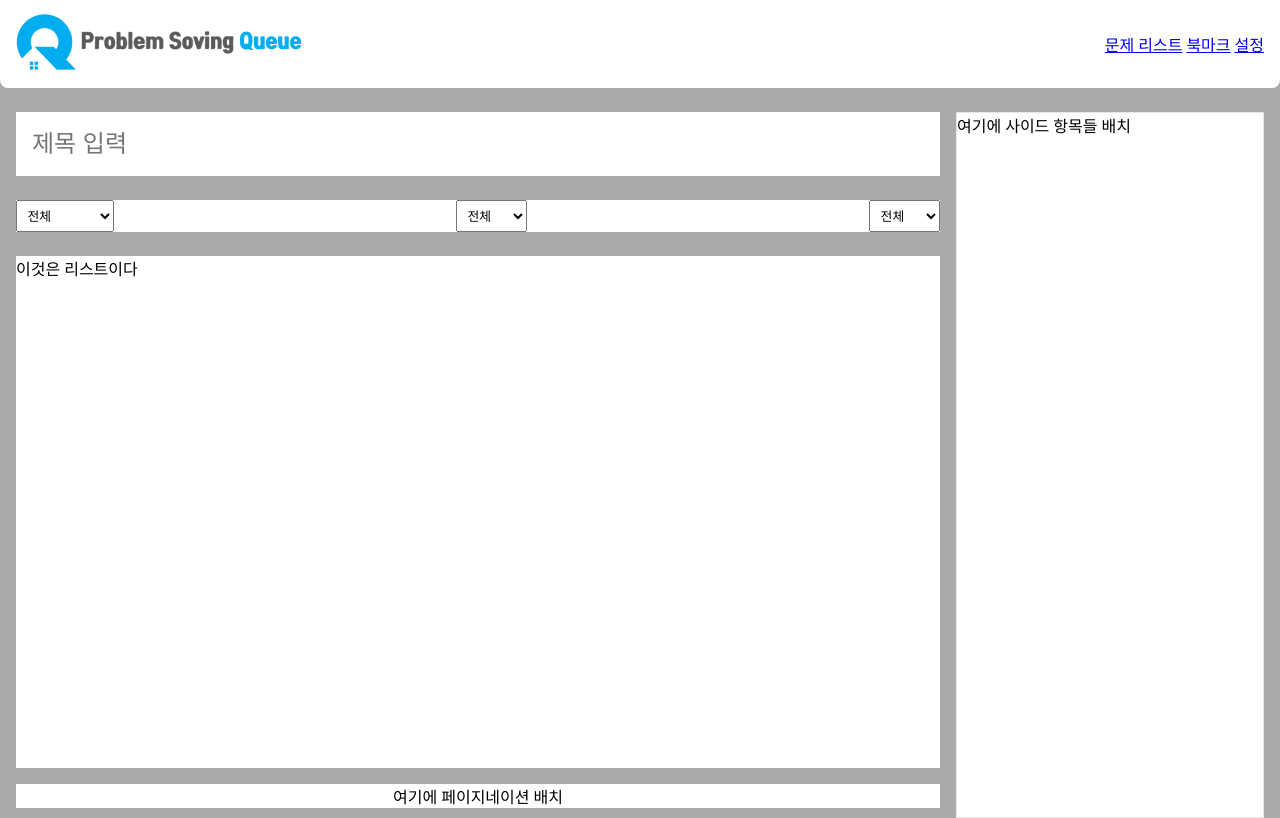
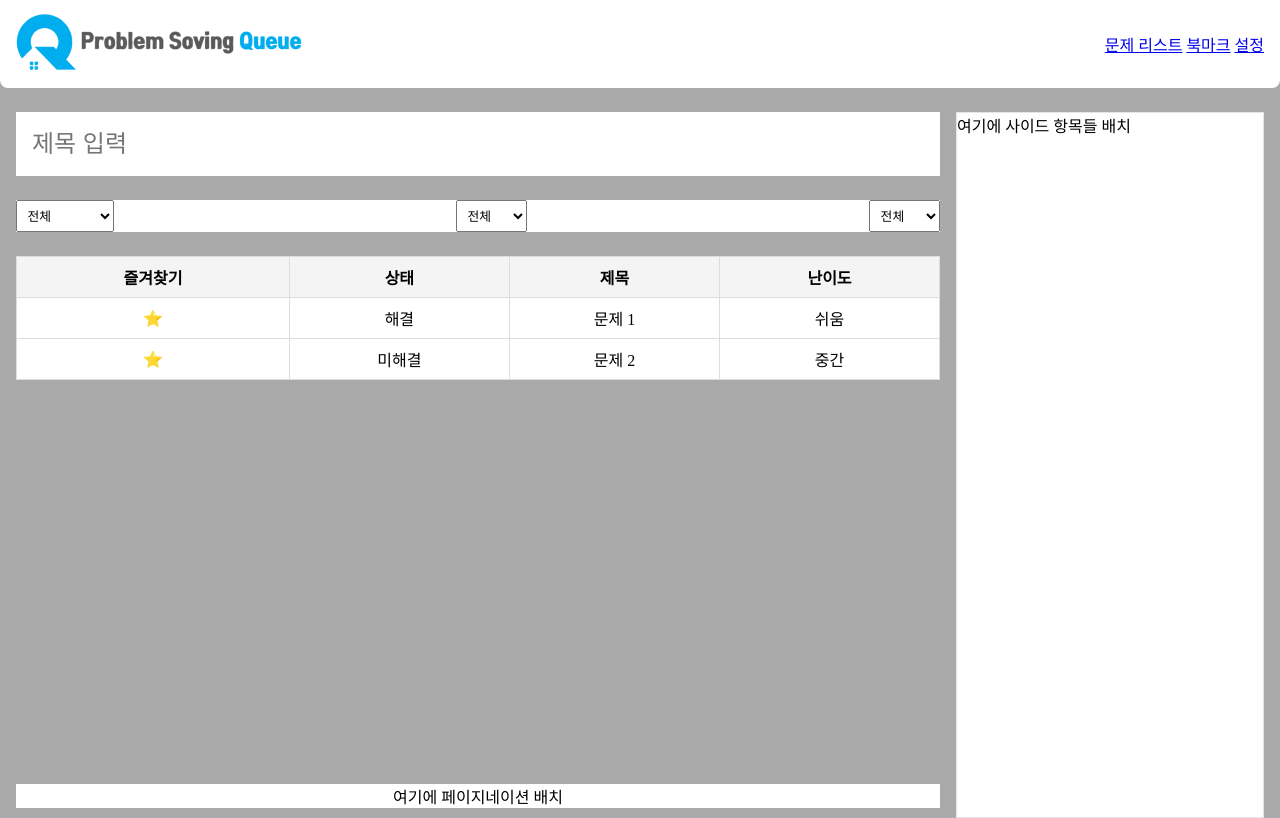
Before and after one commit to youKeon/ProblemSolvingQueue, a SvelteKit app in the folder frontend/: page /problem in a window 1280 px wide. Built offline with nearby package versions, Linux system fonts and the light colour scheme.

Commit message:
table 모듈화

```diff
--- /dev/null
+++ b/frontend/src/lib/components/problem/ProblemTable.svelte
@@ -0,0 +1,56 @@
+<script lang="ts">
+  export let problems:any = [];
+</script>
+
+<table class="list-table">
+  <thead>
+    <tr>
+      <th>즐겨찾기</th>
+      <th>상태</th>
+      <th>제목</th>
+      <th>난이도</th>
+    </tr>
+  </thead>
+  <tbody>
+    {#each problems as {bookmark, status, title, level} (title)}
+      <tr>
+        <td>{bookmark}</td>
+        <td>{status}</td>
+        <td>{title}</td>
+        <td>{level}</td>
+      </tr>
+    {/each}
+  </tbody>
+</table>
+
+<style>
+  .list-table {
+    width: 100%;
+    border-collapse: collapse;
+    background-color: white;
+  }
+
+  .list-table th,
+  .list-table td {
+    border: 1px solid #ddd;
+    padding: 8px;
+    text-align: center;
+  }
+
+  .list-table td {
+    height: 24px;
+  }
+
+  .list-table th {
+    background-color: #f4f4f4;
+    font-weight: bold;
+  }
+
+  .list-table td {
+    background-color: #fff;
+  }
+
+  .list-table tr:nth-child(even) {
+    background-color: #f9f9f9;
+  }
+</style>
--- a/frontend/src/routes/problem/+page.svelte
+++ b/frontend/src/routes/problem/+page.svelte
@@ -1,6 +1,7 @@
 <!-- 여기는 문제 리스트 페이지입니다. -->
 <script lang="ts">
   import SelectBox from "$lib/components/elements/SelectBox.svelte";
+  import ProblemTable from "$lib/components/problem/ProblemTable.svelte";
   // import { getProblemsList } from "../../api/api";
 
   // async function fetchProblems(){
@@ -37,6 +38,21 @@
     { value: 'medium', text: '중간' },
     { value: 'hard', text: '어려움' },
   ];
+
+  const problems = [
+    {
+      bookmark: "⭐",
+      status: "해결",
+      title: "문제 1",
+      level: "쉬움"
+    },
+    {
+      bookmark: "⭐",
+      status: "미해결",
+      title: "문제 2",
+      level: "중간"
+    }
+  ];
 </script>
 
 <!--
@@ -56,7 +72,7 @@
       </div>
     </nav>
     <main aria-label="주 콘텐츠">
-      <div class="list">이것은 리스트이다</div>
+      <ProblemTable {problems} />
     </main>
     <div class="pagination">
       여기에 페이지네이션 배치
@@ -83,6 +99,7 @@
     margin-bottom: 24px;
   }
   main{
+    height: 512px;
     margin-bottom: 16px;
   }
   .search-box{
@@ -102,11 +119,6 @@
     height: 32px;
     width: 100%;
     margin-bottom: 24px;
-    background-color: white;
-  }
-  .list{
-    height: 512px;
-    width: 100%;
     background-color: white;
   }
   /* 요소를 숨기면서 스크린리더를 통해(aria 등의 대체텍스트) 읽어올 수 있도록 한다 */
```
Also changed, not shown: frontend/src/lib/components/elements/Main.svelte (deleted).
